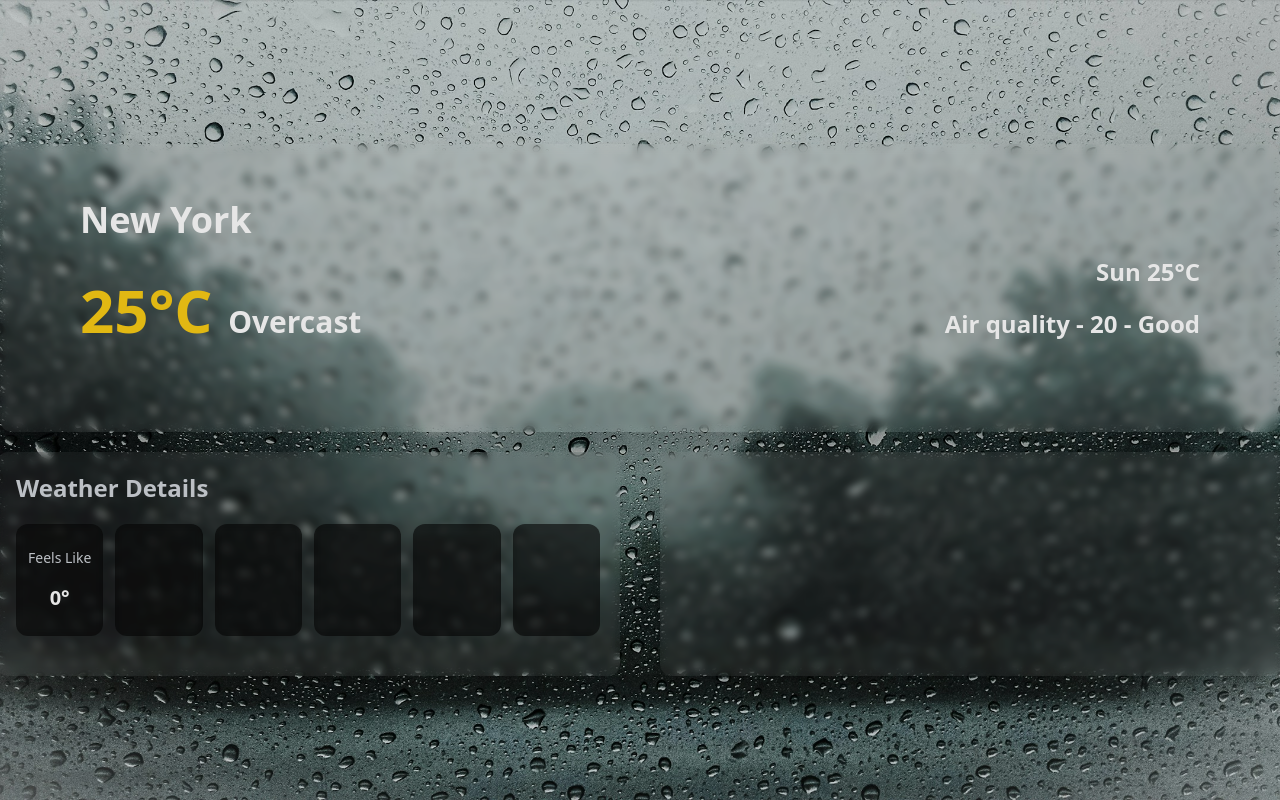
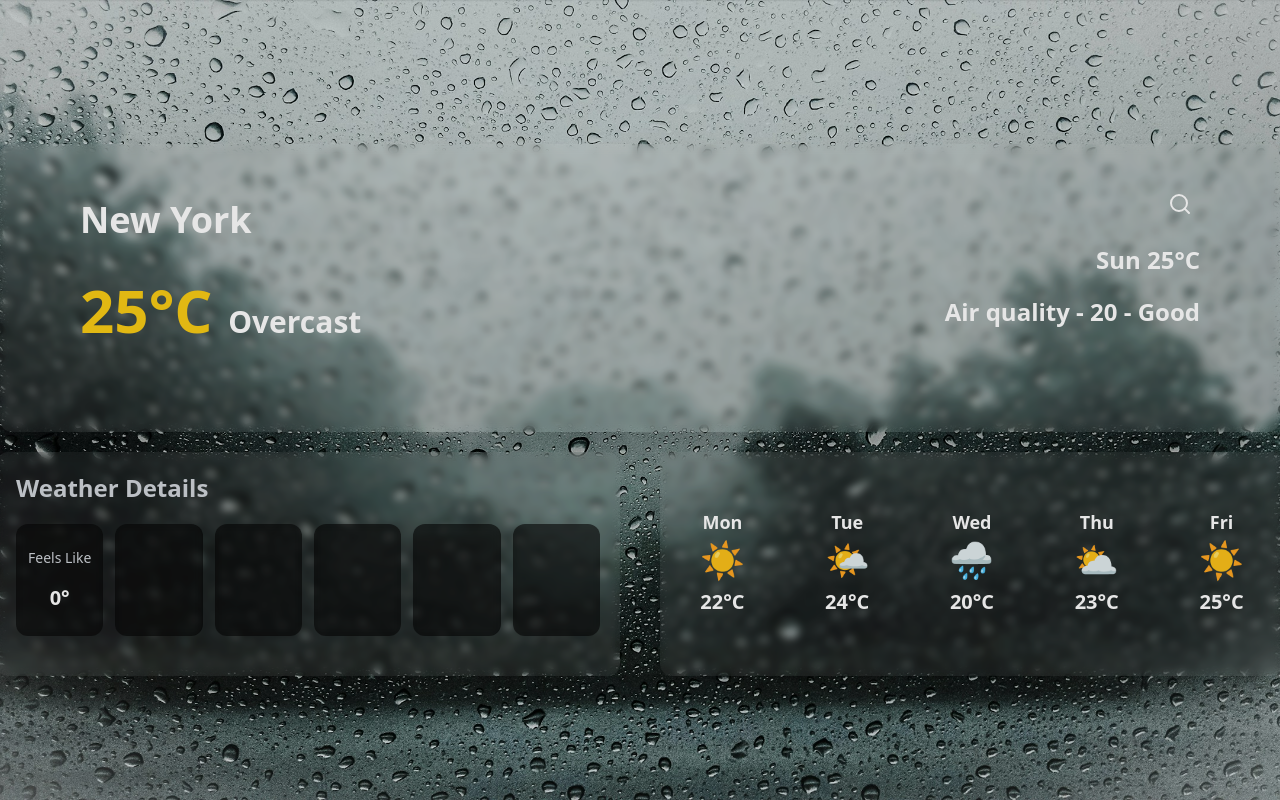
Before and after one commit to someshsrichandan/REACT_PROJECTS_XX, a React (Create React App) app in the folder weather_app/: page / in a window 1280 px wide. Shown: the top 800 px of the page. Built offline with nearby package versions, Linux system fonts and the light colour scheme.

Commit message:
weather app update

```diff
--- a/weather_app/package.json
+++ b/weather_app/package.json
@@ -6,7 +6,9 @@
     "@testing-library/jest-dom": "^5.17.0",
     "@testing-library/react": "^13.4.0",
     "@testing-library/user-event": "^13.5.0",
+    "chart.js": "^4.4.3",
     "react": "^18.3.1",
+    "react-chartjs-2": "^5.2.0",
     "react-dom": "^18.3.1",
     "react-scripts": "5.0.1",
     "web-vitals": "^2.1.4"
--- /dev/null
+++ b/weather_app/src/components/ForecastGraph.js
@@ -0,0 +1,26 @@
+import React from 'react';
+
+const ForecastGraph = () => {
+    // Example data, replace with actual forecast data
+    const forecastData = [
+        { day: 'Mon', temp: 22, icon: '☀️' }, // sunny
+        { day: 'Tue', temp: 24, icon: '🌤️' }, // partly cloudy
+        { day: 'Wed', temp: 20, icon: '🌧️' }, // rainy
+        { day: 'Thu', temp: 23, icon: '⛅' }, // cloudy
+        { day: 'Fri', temp: 25, icon: '☀️' }, // sunny
+    ];
+
+    return (
+        <div className="flex justify-around items-center py-4 mt-10 ">
+            {forecastData.map((dayData, index) => (
+                <div key={index} className="text-center text-white">
+                    <div className="text-lg font-semibold mb-1">{dayData.day}</div>
+                    <div className="text-4xl mb-2">{dayData.icon}</div>
+                    <div className="text-xl font-bold">{dayData.temp}°C</div>
+                </div>
+            ))}
+        </div>
+    );
+};
+
+export default ForecastGraph;
--- a/weather_app/src/components/Weather.js
+++ b/weather_app/src/components/Weather.js
@@ -1,7 +1,27 @@
+import React, { useState } from 'react';
 import Day from '../assets/bg2.jpg';
 import WeatherDetails from './WeatherDetails';
+import ForecastGraph from './ForecastGraph';
 
 export const Weather = () => {
+    const [isSearchActive, setIsSearchActive] = useState(false);
+    const [searchQuery, setSearchQuery] = useState('');
+
+    const handleSearchClick = () => {
+        if (searchQuery) {
+            // Implement your search functionality here
+            console.log('Searching for:', searchQuery);
+        } else {
+            setIsSearchActive(!isSearchActive);
+        }
+    };
+
+    const handleSearchInputBlur = () => {
+        if (!searchQuery) {
+            setIsSearchActive(false);
+        }
+    };
+
     return (
         <div
             className="w-screen h-screen flex flex-col justify-center items-center"
@@ -13,23 +33,52 @@ export const Weather = () => {
             }}
         >
             <div className="w-[80rem] h-[18rem] mt-10 backdrop-blur-sm bg-white/5 rounded-xl shadow-2xl flex justify-between ">
-                <div className='flex flex-col right-30 ml-20 mt-14 gap-10 '>
+                <div className='flex flex-col ml-20 mt-14 gap-10 '>
                     <h1 className="text-4xl text-white font-bold">New York</h1>
                     <h1 className="text-6xl font-bold text-center text-yellow-400">25°C <span className='text-3xl text-white'>Overcast</span></h1>
                 </div>
-                <div className='flex flex-col gap-5 mx-20 my-28'>
-                    <h1 className="text-2xl text-white font-bold text-right ">Sun 25°C </h1>
-                    <h1 className="text-2xl text-white font-bold ">Air quality - 20 - Good </h1>
+                <div className='flex flex-col gap-5 mx-20 my-10 relative'>
+                    <div className="flex items-center justify-end relative">
+                        <input
+                            type="text"
+                            className={`bg-transparent border-b-2 border-yellow-400 text-white outline-none transition-all duration-300 placeholder-gray-200 ${isSearchActive ? 'w-40 opacity-300' : 'w-0 opacity-0'} `}
+                            value={searchQuery}
+                            onChange={(e) => setSearchQuery(e.target.value)}
+                            onBlur={handleSearchInputBlur}
+                            autoFocus={isSearchActive}
+                            placeholder="Search..."
+                            style={{ transition: 'width 0.3s, opacity 0.7s' }}
+                        />
+                        <button
+                            className="ml-3 text-white focus:outline-none p-2"
+                            onClick={handleSearchClick}
+                        >
+                            <svg
+                                xmlns="http://www.w3.org/2000/svg"
+                                viewBox="0 0 24 24"
+                                fill="none"
+                                stroke="currentColor"
+                                strokeWidth="2"
+                                strokeLinecap="round"
+                                strokeLinejoin="round"
+                                className="h-6 w-6"
+                            >
+                                <circle cx="11" cy="11" r="8" />
+                                <line x1="21" y1="21" x2="16.65" y2="16.65" />
+                            </svg>
+                        </button>
+                    </div>
+                    <h1 className="text-2xl text-white font-bold text-right">Sun 25°C</h1>
+                    <h1 className="text-2xl text-white font-bold">Air quality - 20 - Good</h1>
                 </div>
             </div>
 
             <div className='flex'>
-
                 <div className='w-[39rem] h-56 m-5 backdrop-blur-sm p-5 gap-3 bg-white/5 rounded-xl shadow-2xl '>
                     <WeatherDetails/>
                 </div>
-                <div className='w-[39rem] h-56 m-5 backdrop-blur-sm bg-white/5 rounded-xl shadow-2xl'>
-
+                <div className='w-[39rem] h-56 m-5 backdrop-blur-sm bg-white/5 rounded-xl shadow-2xl '>
+                    <ForecastGraph/>
                 </div>
             </div>
         </div>
```
Also changed, not shown: 1 other file (tests, documents, lock files or other folders). Lines whose indentation alone changed are shown as unchanged.
